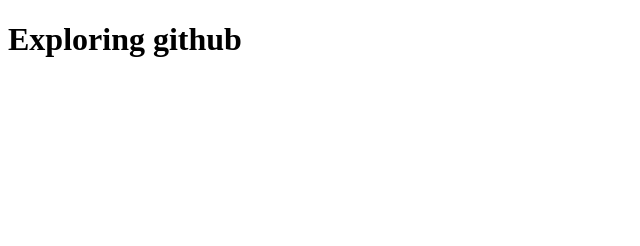
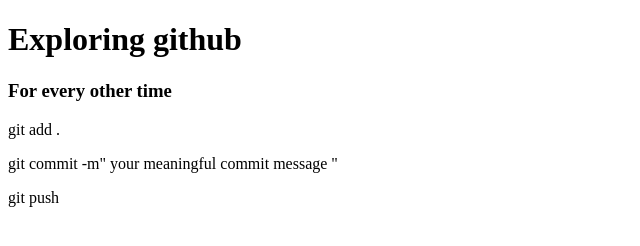
Before and after one commit to Raihanz697/my-second-github, a plain HTML site: page index.html in a window 1280 px wide. Shown: the whole page, without its empty margins (0-640 px from the left). Drawn offline with Linux system fonts and the light colour scheme.

Commit message:
added the commands to change to github

```diff
--- a/index.html
+++ b/index.html
@@ -3,10 +3,16 @@
 <head>
     <meta charset="UTF-8">
     <meta name="viewport" content="width=device-width, initial-scale=1.0">
-    <title>Exploring github </title>
+    <title>Exploring github repo </title>
 </head>
 <body>
     <h1>Exploring github </h1>
+    <div>
+        <h3>For every other time </h3>
+        <p>git add .</p>
+        <p>git commit -m" your meaningful commit message "</p>
+        <p>git push</p>
+    </div>
 
 </body>
 </html>
```
